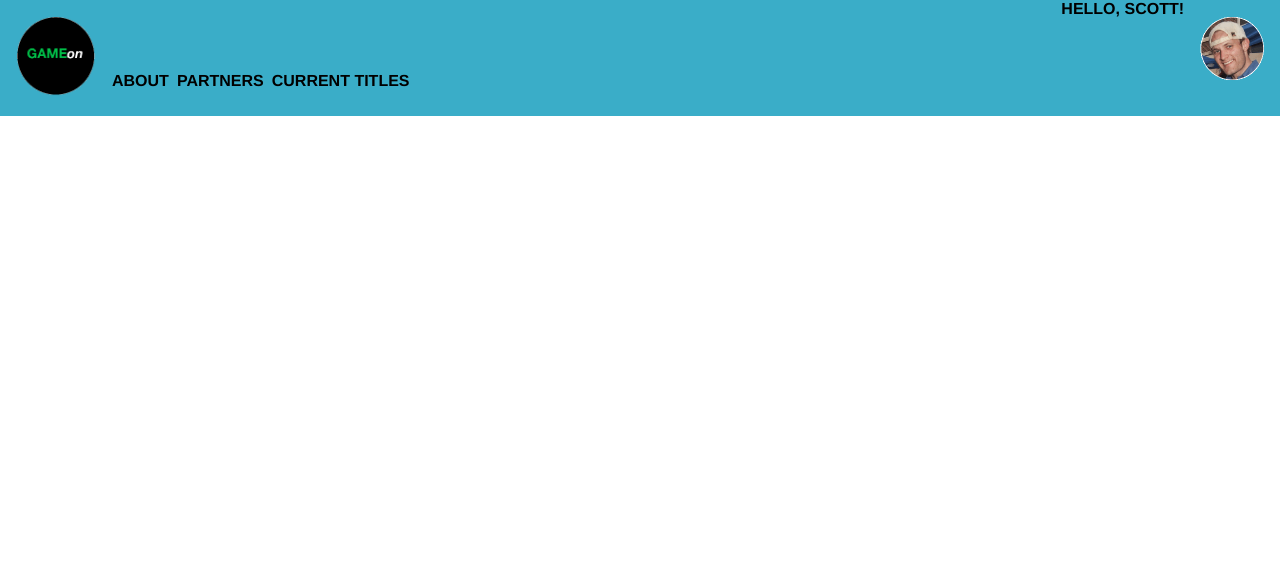
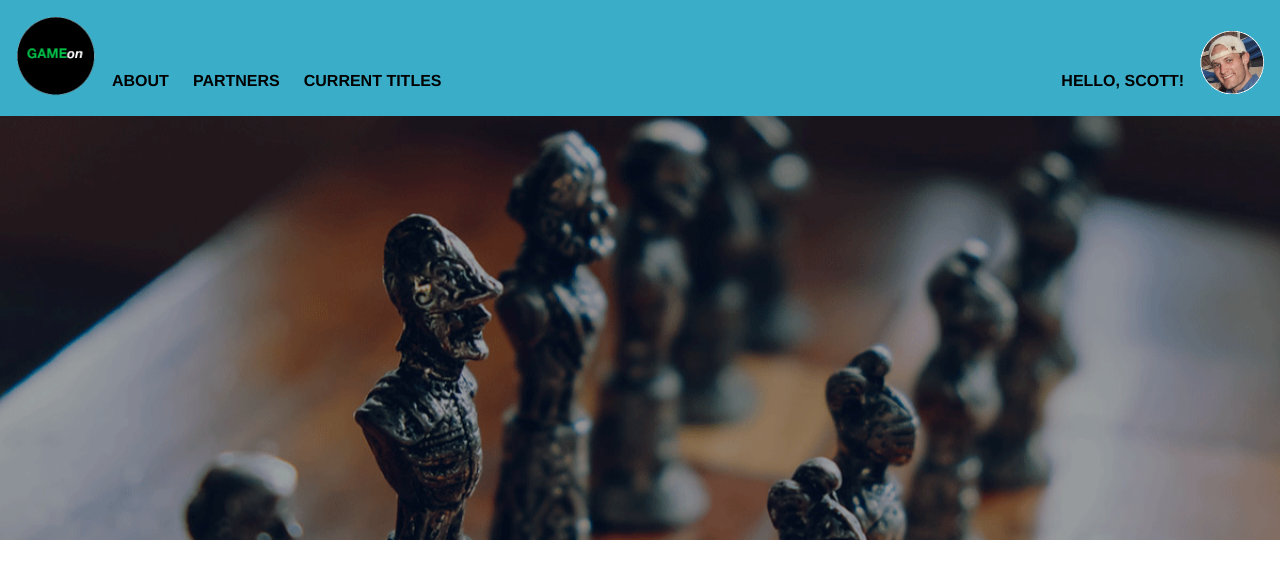
Before and after one commit to scottanderson5/GAME-ON, a Jekyll site: the page built from index.html, in a window 1280 px wide. Shown: the top 579 px of the page. Built offline with Jekyll 4.4.1, drawn with Linux system fonts in a browser that asks for light colours.

Commit message:
Pic Added to Home Page

```diff
--- a/_includes/header.html
+++ b/_includes/header.html
@@ -22,7 +22,9 @@
   			<img src="/Assets/GameOnProfilePic.gif" class="pic-header">
   		</div>
   		<div class="user-name-header">
-  			HELLO, SCOTT!
+			<a href="#">
+  				HELLO, SCOTT!
+  			</a>
   		</div>
 
   	</div>
--- a/css/main.scss
+++ b/css/main.scss
@@ -44,7 +44,7 @@
 
 	li{
 		color: $MainFontColor;
-		padding: 0em 0.5em 0em 0em;
+		padding: 0em 1.5em 0em 0em;
 		list-style-type: none;
 		float: left;
 	}
@@ -55,7 +55,7 @@
 }
 
 .pic-header-wrap{
-	padding: 1em;
+	padding: 1.9em 1em 1em 1em;
 	float: right;
 }
 
@@ -66,5 +66,21 @@
 .user-name-header{
 	font-family: $MainFontFamily;
 	font-weight: $HeaderFontWeight;
+	padding: 4.5em 0em 0em 0em;
 	float: right;
+
+	a{
+		color: $MainFontColor;
+		text-decoration: none;
+	}
+
+	a:hover{
+		text-decoration: underline;
+	}
 }
+
+//MAIN INTRO PAGE
+
+.main-page-pic{
+	width: 100%;
+}
--- a/index.html
+++ b/index.html
@@ -1,3 +1,9 @@
 ---
 layout: default
 ---
+
+<div class="row">
+	<div class="col col-12">
+		<img src="/Assets/MainPageHeaderPic.gif" class="main-page-pic">
+	</div>
+</div>
```
Also changed, not shown: Assets/MainPageHeaderPic.gif (added), 1 other file.
